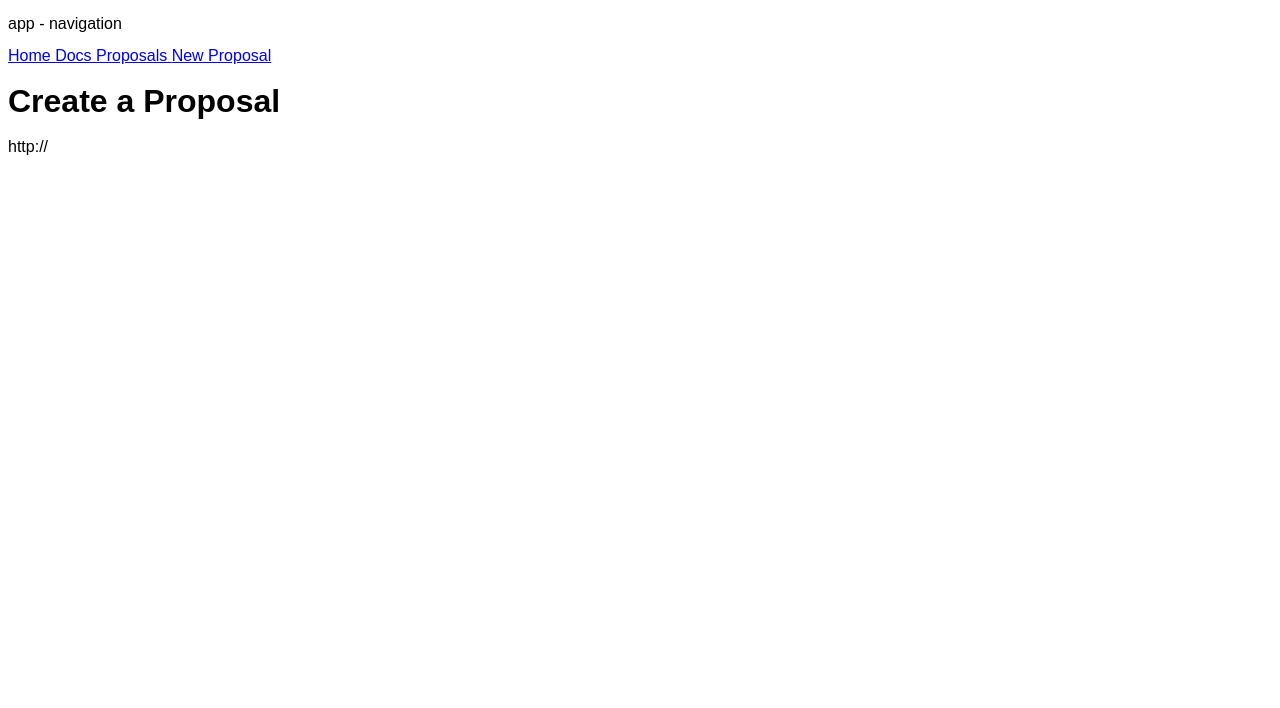
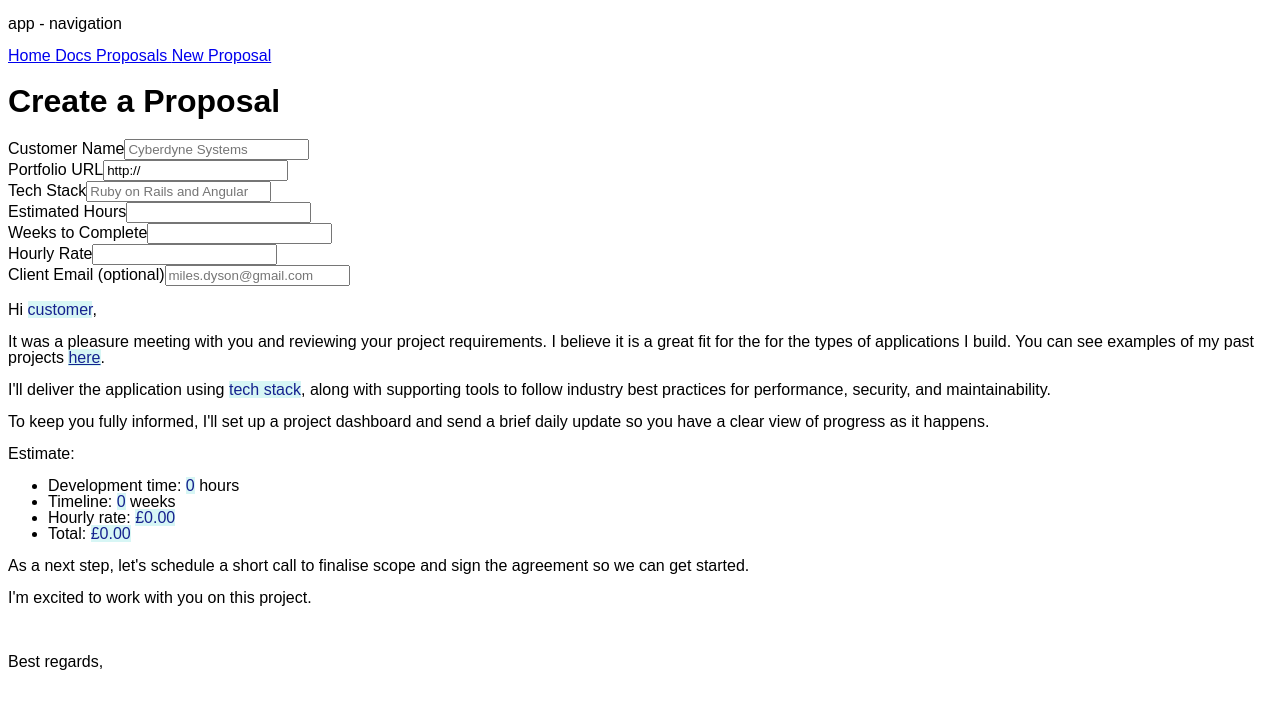
Before and after one commit to katieloesch/contemplate-frontend, an Angular app: page /proposals/new in a window 1280 px wide. Shown: the top 708 px of the page. Built offline with nearby package versions, Linux system fonts and the light colour scheme.

Commit message:
add a form to proposal-new component

```diff
--- a/src/app/proposal/proposal-new/proposal-new.html
+++ b/src/app/proposal/proposal-new/proposal-new.html
@@ -1,2 +1,138 @@
 <h1>Create a Proposal</h1>
-<div>{{ proposal.portfolio_url }}</div>
+<div>
+  <form #proposalForm="ngForm">
+    <div class="form-group">
+      <label for="customer">Customer Name</label>
+      <input
+        type="text"
+        name="customer"
+        id="customer"
+        placeholder="Cyberdyne Systems"
+        required
+        #customer="ngModel"
+        [(ngModel)]="proposal.customer"
+      />
+    </div>
+    <div class="form-group">
+      <label for="portfolio_url">Portfolio URL</label>
+      <input
+        type="text"
+        name="portfolio_url"
+        id="portfolio_url"
+        required
+        #portfolio_url="ngModel"
+        [(ngModel)]="proposal.portfolio_url"
+      />
+    </div>
+    <div class="form-group">
+      <label for="tools">Tech Stack</label>
+      <input
+        type="text"
+        name="tools"
+        id="tools"
+        placeholder="Ruby on Rails and Angular"
+        required
+        #tools="ngModel"
+        [(ngModel)]="proposal.tools"
+      />
+    </div>
+    <div class="form-group">
+      <label for="estimated_hours">Estimated Hours</label>
+      <input
+        type="number"
+        name="estimated_hours"
+        id="estimated_hours"
+        required
+        #estimated_hours="ngModel"
+        [(ngModel)]="proposal.estimated_hours"
+      />
+    </div>
+    <div class="form-group">
+      <label for="weeks_to_complete">Weeks to Complete</label>
+      <input
+        type="number"
+        name="weeks_to_complete"
+        id="weeks_to_complete"
+        required
+        #weeks_to_complete="ngModel"
+        [(ngModel)]="proposal.weeks_to_complete"
+      />
+    </div>
+    <div class="form-group">
+      <label for="hourly_rate">Hourly Rate</label>
+      <input
+        type="number"
+        name="hourly_rate"
+        id="hourly_rate"
+        required
+        #hourly_rate="ngModel"
+        [(ngModel)]="proposal.hourly_rate"
+      />
+    </div>
+    <div class="form-group">
+      <label for="client_email">Client Email (optional)</label>
+      <input
+        type="email"
+        name="client_email"
+        id="client_email"
+        placeholder="miles.dyson@gmail.com"
+        #client_email="ngModel"
+        [(ngModel)]="proposal.client_email"
+      />
+    </div>
+  </form>
+</div>
+
+<div>
+  <p>
+    Hi <span>{{ proposal.customer || "customer" }}</span
+    >,
+  </p>
+  <p>
+    It was a pleasure meeting with you and reviewing your project requirements.
+    I believe it is a great fit for the for the types of applications I build.
+    You can see examples of my past projects
+    <a href="{{ proposal.portfolio_url }}">here</a>.
+  </p>
+
+  <p>
+    I'll deliver the application using
+    <span>{{ proposal.tools || "tech stack" }}</span
+    >, along with supporting tools to follow industry best practices for
+    performance, security, and maintainability.
+  </p>
+
+  <p>
+    To keep you fully informed, I'll set up a project dashboard and send a brief
+    daily update so you have a clear view of progress as it happens.
+  </p>
+
+  <p>Estimate:</p>
+  <ul>
+    <li>
+      Development time: <span>{{ proposal.estimated_hours ?? 0 }}</span> hours
+    </li>
+    <li>
+      Timeline: <span>{{ proposal.weeks_to_complete ?? 0 }}</span> weeks
+    </li>
+    <li>
+      Hourly rate:
+      <span>{{ proposal.hourly_rate ?? 0 | currency : "GBP" : "symbol" }}</span>
+    </li>
+    <li>
+      Total:
+      <span>{{
+        (proposal.hourly_rate ?? 0) * (proposal.estimated_hours ?? 0)
+          | currency : "GBP" : "symbol"
+      }}</span>
+    </li>
+  </ul>
+
+  <p>
+    As a next step, let's schedule a short call to finalise scope and sign the
+    agreement so we can get started.
+  </p>
+  <p>I'm excited to work with you on this project.</p>
+  <br />
+  <p>Best regards,</p>
+</div>
--- a/src/app/proposal/proposal-new/proposal-new.scss
+++ b/src/app/proposal/proposal-new/proposal-new.scss
@@ -0,0 +1,5 @@
+span,
+a {
+  color: rgb(22, 34, 142);
+  background-color: rgba(158, 233, 230, 0.414);
+}
--- a/src/app/proposal/proposal-new/proposal-new.ts
+++ b/src/app/proposal/proposal-new/proposal-new.ts
@@ -1,10 +1,12 @@
 import { Component } from '@angular/core';
 import { Proposal } from '../proposal';
+import { FormsModule, NgForm } from '@angular/forms';
+import { CurrencyPipe } from '@angular/common';
 
 @Component({
   selector: 'app-proposal-new',
   standalone: true,
-  imports: [],
+  imports: [FormsModule, CurrencyPipe],
   templateUrl: './proposal-new.html',
   styleUrl: './proposal-new.scss',
 })
```
